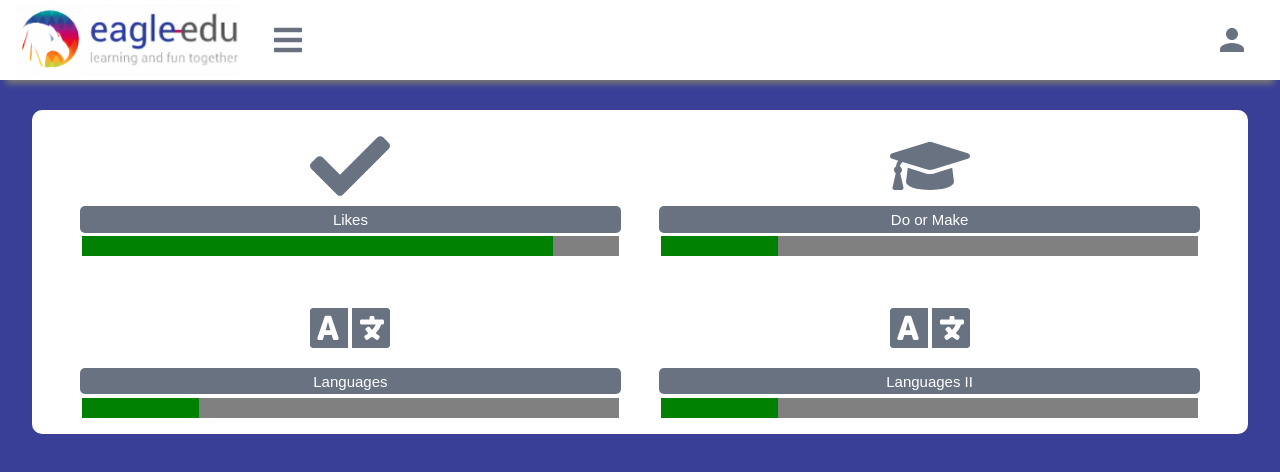
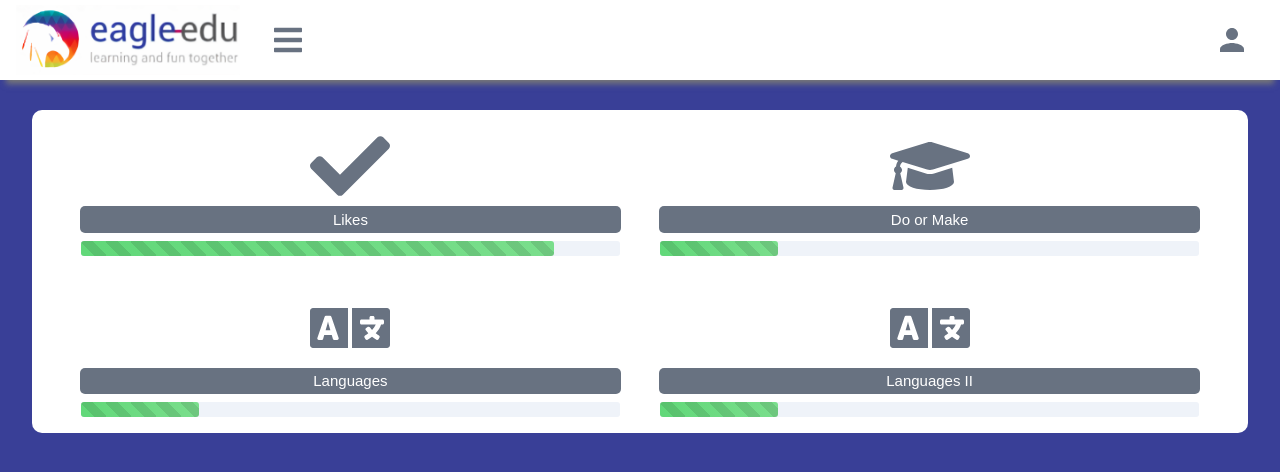
Before and after one commit to Muramatsu2602/eagle-edu-project, a React (Create React App) app in the folder web/: page /dashboard in a window 1280 px wide. Shown: the top 472 px of the page. Built offline with nearby package versions, Linux system fonts and the light colour scheme.

Commit message:
Dashboard is almost done + placing styled components in .js files

```diff
--- a/web/src/components/CourseCard/course-card-styling.js
+++ b/web/src/components/CourseCard/course-card-styling.js
@@ -0,0 +1,86 @@
+import styled from "styled-components";
+import * as FaIcons from "react-icons/fa";
+import * as IoIcons from "react-icons/io";
+import * as AiIcons from "react-icons/ai";
+
+
+export const  CardWrapper = styled.div`
+  width: 45%;
+
+  /* border: 0.2rem solid var(--gray-dark); */
+  /* padding: 1rem; */
+  margin: 1rem;
+
+  flex-direction: column;
+  display: flex;
+  justify-content: center;
+  align-items: center;
+  color: var(--gray);
+`;
+
+export const CourseIconSection = styled.div`
+  flex-direction: column;
+  display: flex;
+  justify-content: center;
+  align-items: center;
+`;
+
+export const CourseInfoSection = styled.div`
+  width: 100%;
+  background-color: red;
+  flex-direction: column;
+  display: flex;
+  justify-content: space-around;
+  align-items: center;
+`;
+
+export const CardButton = styled.button`
+  background: var(--gray);
+  color: var(--white);
+  cursor: pointer;
+  border: none;
+
+  border-radius: 5px;
+  padding: 0.3rem 0.3rem 0.3rem 0.3rem;
+  font-size: 15px;
+
+  width: 97%;
+  display: block;
+`;
+
+export const ProgressContainer = styled.div`
+  margin-top: 0.5rem;
+  height: 15px;
+  width: 98.4%;
+  position: relative;
+`;
+
+export const BaseBox = styled.div`
+  height: 100%;
+  position: absolute;
+  left: 0;
+  top: 0;
+  border-radius: 3px;
+  transition: width 10s ease-in-out;
+`;
+
+export const Background = styled(BaseBox)`
+  background: var(--light);
+  width: 100%;
+`;
+
+export const Progress = styled(BaseBox)`
+  width: ${({ percent }) => percent}%;
+
+  background-image: -webkit-linear-gradient(
+      45deg,
+      transparent 33%,
+      rgba(0, 0, 0, 0.1) 33%,
+      rgba(0, 0, 0, 0.1) 66%,
+      transparent 66%
+    ),
+    -webkit-linear-gradient(left, #61d879,#7ade8c);
+
+  border-radius: 3px;
+  background-size: 25px 15px, 100% 100%, 100% 100%;
+`;
--- a/web/src/components/CourseCard/index.js
+++ b/web/src/components/CourseCard/index.js
@@ -1,66 +1,13 @@
 import React, { useState, useEffect } from "react";
-import styled from "styled-components";
-import * as FaIcons from "react-icons/fa";
-import * as IoIcons from "react-icons/io";
-import * as AiIcons from "react-icons/ai";
 
-import ProgressBar from "../ProgressBar";
-
-const CardWrapper = styled.div`
-  width: 45%;
-
-  /* border: 0.2rem solid var(--gray-dark); */
-  /* padding: 1rem; */
-  margin: 1rem;
-
-  flex-direction: column;
-  display: flex;
-  justify-content: center;
-  align-items: center;
-  color: var(--gray);
-`;
-
-const CourseIconSection = styled.div`
-  flex-direction: column;
-  display: flex;
-  justify-content: center;
-  align-items: center;
-`;
-
-const CourseInfoSection = styled.div`
-  width: 100%;
-  background-color: red;
-  flex-direction: column;
-  display: flex;
-  justify-content: space-around;
-  align-items: center;
-`;
-
-const CardButton = styled.button`
-  background: var(--gray);
-  color: var(--white);
-  cursor: pointer;
-  border: none;
-
-  border-radius: 5px;
-  padding: 0.3rem 0.3rem 0.3rem 0.3rem;
-  font-size: 15px;
-
-  width: 97%;
-  display: block;
-`;
-
-const MyProgressBar = styled.progress`
-  -webkit-appearance: none;
-  appearance: none;
-
-  color: var(--green);
-
-  width: 98%;
-  height: 20px;
-  border-radius: 5px;
-  margin-top: 0.2rem;
-`;
+import {
+  CardWrapper,
+  CardButton,
+  CourseIconSection,
+  Background,
+  Progress,
+  ProgressContainer,
+} from "./course-card-styling";
 
 const CourseCard = ({ course }) => {
   return (
@@ -68,7 +15,10 @@ const CourseCard = ({ course }) => {
       <CardWrapper>
         <CourseIconSection>{course.icon}</CourseIconSection>
         <CardButton>{course.title}</CardButton>
-        <MyProgressBar value={course.progress} max={100} />
+        <ProgressContainer>
+          <Background />
+          <Progress percent={course.progress} />
+        </ProgressContainer>
       </CardWrapper>
     </>
   );
--- a/web/src/components/ProgressBar/index.js
+++ /dev/null
@@ -1,11 +0,0 @@
-import React from "react";
-
-const ProgressBar = ({ value, max }) => {
-  return (
-    <>
-      <progress value={value} max={max} />
-    </>
-  );
-};
-
-export default ProgressBar;
--- a/web/src/components/SidebarAndNavbar/Sidebar.js
+++ b/web/src/components/SidebarAndNavbar/Sidebar.js
@@ -1,103 +1,20 @@
 import React, { useState } from "react";
-import { Link } from "react-router-dom";
-
-import styled from "styled-components";
 import * as FaIcons from "react-icons/fa";
 import * as IoIcons from "react-icons/io";
 import * as AiIcons from "react-icons/ai";
-import dashboardIcon from "../../assets/dashboard-icon.png";
-
 import { SidebarData } from "./SidebarData";
 import SubMenu from "./SubMenu";
 
-const Nav = styled.div`
-  background-color: var(--white);
-  height: 80px;
-  display: flex;
-  justify-content: space-between;
-  align-items: center;
-
-  // this makes it sticky
-  position: fixed;
-  top: 0;
-  width: 100%;
-
-  // fancy shadows
-  -webkit-box-shadow: 0 10px 6px -6px #777;
-     -moz-box-shadow: 0 10px 6px -6px #777;
-          box-shadow: 0 10px 6px -6px #777;
-
-`;
-
-const NavLogoSection = styled(Link)`
-  color: var(--gray);
-  margin-left: 1rem;
-  font-size: 2rem;
-  height: 80px;
-  display: flex;
-  justify-content: flex-end;
-  align-items: center;
-`;
-
-const NavIcon = styled(Link)`
-  color: var(--gray);
-  margin-left: 1rem;
-  font-size: 2rem;
-  height: 80px;
-  display: flex;
-  justify-content: flex-end;
-  align-items: center;
-  cursor: pointer;
-`;
-
-const Logo = styled.img`
-  margin-right: 2rem;
-  height: 70px;
-`;
-
-Logo.defaultProps = {
-  src: dashboardIcon,
-};
-
-const NavProfileSection = styled.div`
-  color: var(--gray);
-  margin-right: 2rem;
-  font-size: 2rem;
-  height: 80px;
-  display: flex;
-  justify-content: flex-start;
-  align-items: center;
-`;
-
-const SidebarNav = styled.nav`
-  background: var(--white);
-  top: 80px;
-  width: 250px;
-  height: 100vh;
-  display: flex;
-  justify-content: center;
-  position: fixed;
-  left: ${({ sidebar }) => (sidebar ? "0" : "-100%")};
-  transition: 350ms;
-  z-index: 10;
-
-  // shadow effect
-  box-shadow: 0 2.8px 2.2px rgba(0, 0, 0, 0.034),
-    0 6.7px 5.3px rgba(0, 0, 0, 0.048), 0 12.5px 10px rgba(0, 0, 0, 0.06),
-    0 22.3px 17.9px rgba(0, 0, 0, 0.072), 0 41.8px 33.4px rgba(0, 0, 0, 0.086),
-    0 100px 80px rgba(0, 0, 0, 0.12);
-`;
-
-const SidebarWrap = styled.div`
-  width: 100%;
-`;
-
-const SidebarTitle = styled.span`
-  width: 100%;
-  color: var(--gray);
-  font-size: 16px;
-  margin-left: 1rem;
-`;
+import {
+  Nav,
+  NavLogoSection,
+  Logo,
+  NavIcon,
+  NavProfileSection,
+  SidebarNav,
+  SidebarWrap,
+  SidebarTitle,
+} from "./sidebar-and-navbar-styling";
 
 const Sidebar = () => {
   const [sidebar, setSidebar] = useState(false);
--- /dev/null
+++ b/web/src/components/SidebarAndNavbar/sidebar-and-navbar-styling.js
@@ -0,0 +1,91 @@
+import styled from "styled-components";
+import dashboardIcon from "../../assets/dashboard-icon.png";
+import { Link } from "react-router-dom";
+
+export const Nav = styled.div`
+  background-color: var(--white);
+  height: 80px;
+  display: flex;
+  justify-content: space-between;
+  align-items: center;
+
+  // this makes it sticky
+  position: fixed;
+  top: 0;
+  width: 100%;
+
+  // fancy shadows
+  -webkit-box-shadow: 0 10px 6px -6px #777;
+  -moz-box-shadow: 0 10px 6px -6px #777;
+  box-shadow: 0 10px 6px -6px #777;
+`;
+
+export const NavLogoSection = styled(Link)`
+  color: var(--gray);
+  margin-left: 1rem;
+  font-size: 2rem;
+  height: 80px;
+  display: flex;
+  justify-content: flex-end;
+  align-items: center;
+`;
+
+export const NavIcon = styled(Link)`
+  color: var(--gray);
+  margin-left: 1rem;
+  font-size: 2rem;
+  height: 80px;
+  display: flex;
+  justify-content: flex-end;
+  align-items: center;
+  cursor: pointer;
+`;
+
+export const Logo = styled.img`
+  margin-right: 2rem;
+  height: 70px;
+`;
+
+Logo.defaultProps = {
+  src: dashboardIcon,
+};
+
+export const NavProfileSection = styled.div`
+  color: var(--gray);
+  margin-right: 2rem;
+  font-size: 2rem;
+  height: 80px;
+  display: flex;
+  justify-content: flex-start;
+  align-items: center;
+`;
+
+export const SidebarNav = styled.nav`
+  background: var(--white);
+  top: 80px;
+  width: 250px;
+  height: 100vh;
+  display: flex;
+  justify-content: center;
+  position: fixed;
+  left: ${({ sidebar }) => (sidebar ? "0" : "-100%")};
+  transition: 350ms;
+  z-index: 10;
+
+  // shadow effect
+  box-shadow: 0 2.8px 2.2px rgba(0, 0, 0, 0.034),
+    0 6.7px 5.3px rgba(0, 0, 0, 0.048), 0 12.5px 10px rgba(0, 0, 0, 0.06),
+    0 22.3px 17.9px rgba(0, 0, 0, 0.072), 0 41.8px 33.4px rgba(0, 0, 0, 0.086),
+    0 100px 80px rgba(0, 0, 0, 0.12);
+`;
+
+export const SidebarWrap = styled.div`
+  width: 100%;
+`;
+
+export const SidebarTitle = styled.span`
+  width: 100%;
+  color: var(--gray);
+  font-size: 16px;
+  margin-left: 1rem;
+`;
```
